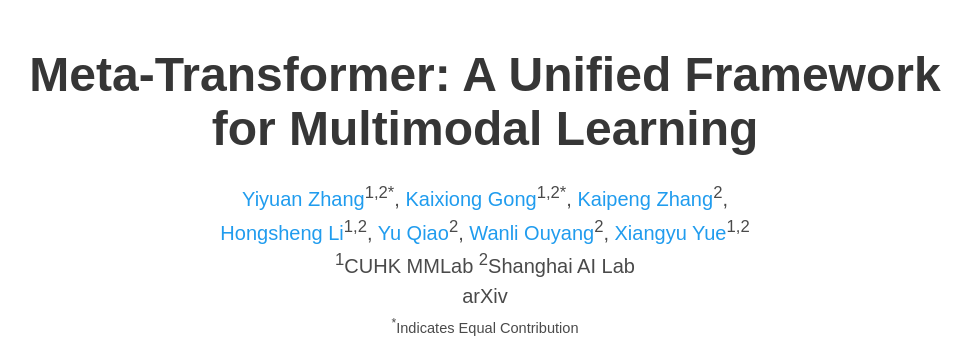
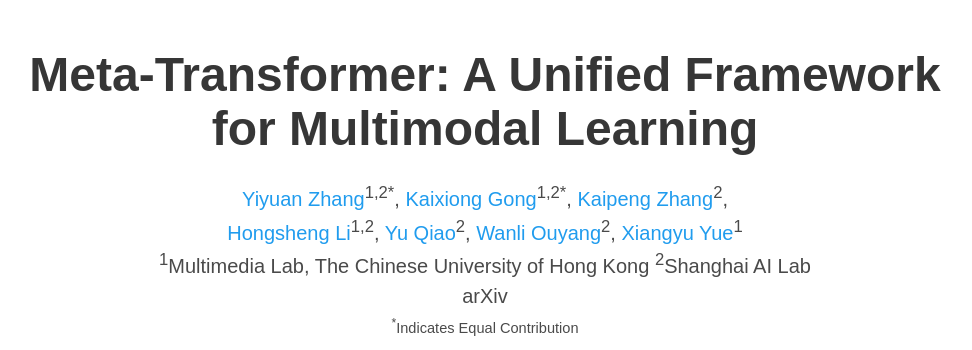
Before and after one commit to kxgong/meta_transformer, a plain HTML site: page index.html in a window 1280 px wide. Shown: the top 350 px of the page, without its empty margins (155-1127 px from the left). Drawn offline with nearby package versions, Linux system fonts and the light colour scheme; some icons are missing; a web font is replaced by a local one.

Commit message:
udpate info

```diff
--- a/index.html
+++ b/index.html
@@ -81,12 +81,12 @@
                     <a href="https://wlouyang.github.io/" target="_blank">Wanli Ouyang</a><sup>2</sup>,
                   </span>
                   <span class="author-block">
-                    <a href="http://people.eecs.berkeley.edu/~xyyue/" target="_blank">Xiangyu Yue</a><sup>1,2</sup>
+                    <a href="http://people.eecs.berkeley.edu/~xyyue/" target="_blank">Xiangyu Yue</a><sup>1</sup>
                   </span>
             </div>
 
                   <div class="is-size-5 publication-authors">
-                    <span class="author-block"><sup>1</sup>CUHK MMLab    <sup>2</sup>Shanghai AI Lab<br>arXiv</span>
+                    <span class="author-block"><sup>1</sup>Multimedia Lab, The Chinese University of Hong Kong    <sup>2</sup>Shanghai AI Lab<br>arXiv</span>
                     <span class="eql-cntrb"><small><br><sup>*</sup>Indicates Equal Contribution</small></span>
                   </div>
 
```
Also changed, not shown: 2 other files.
